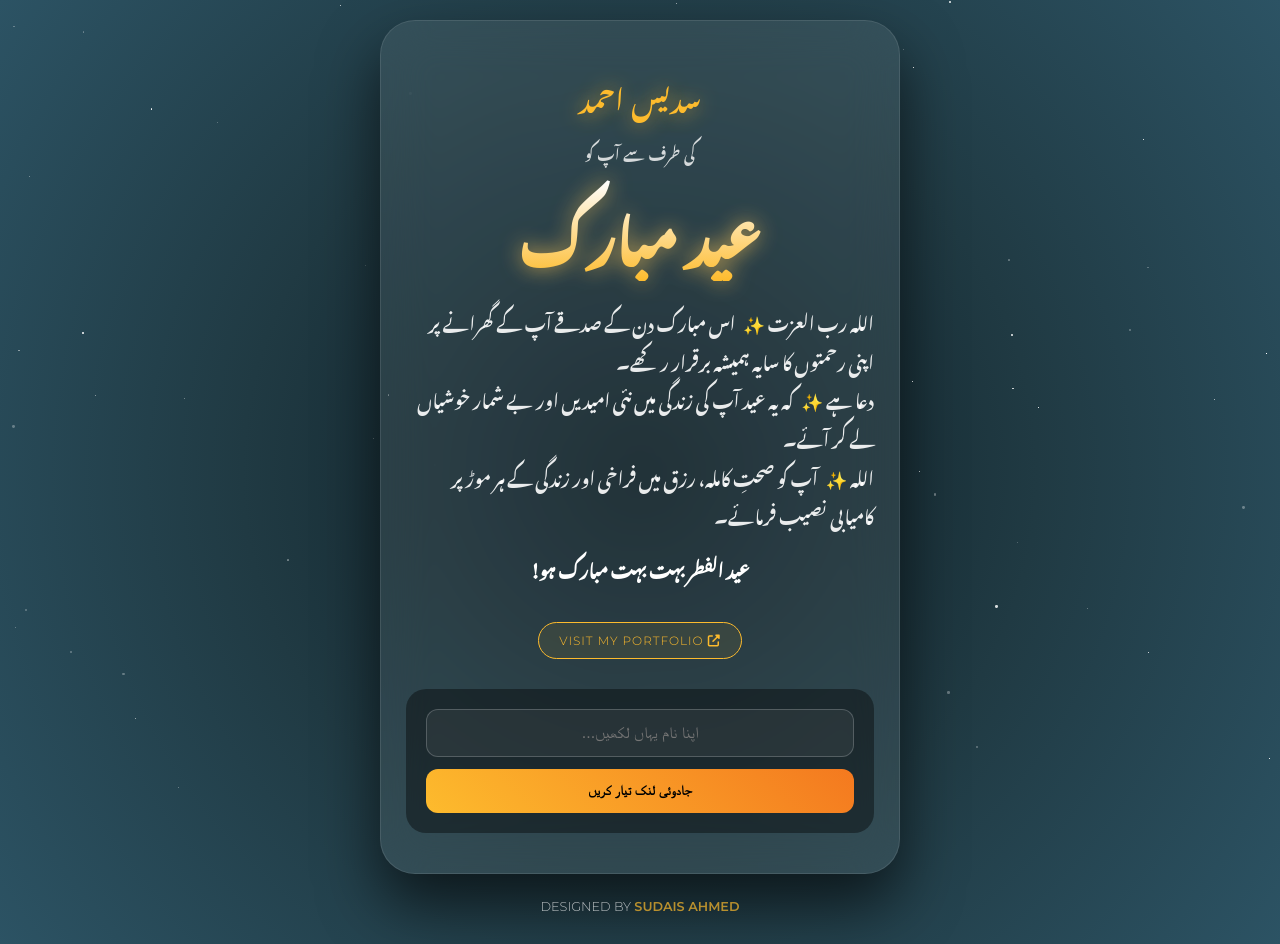
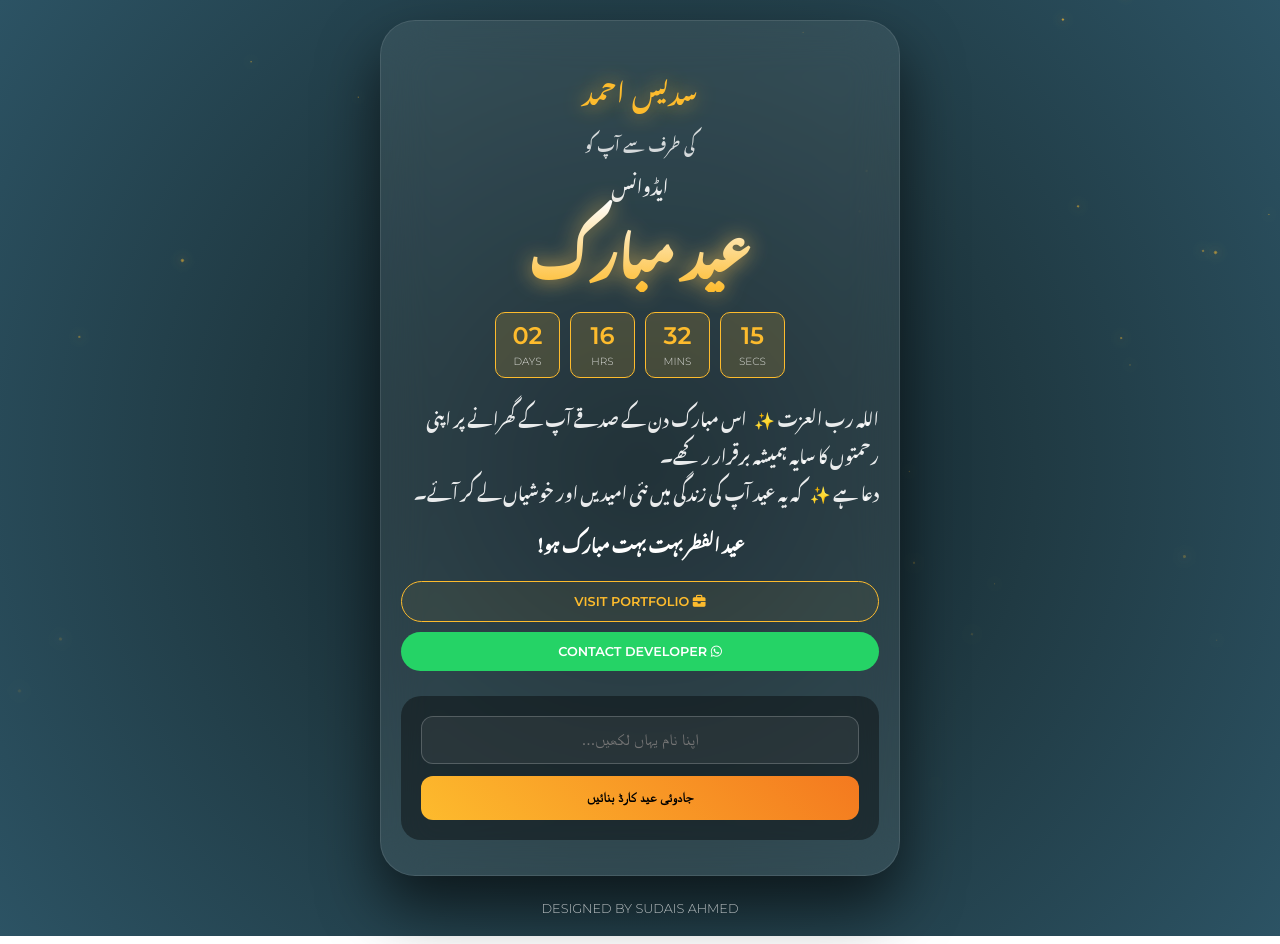
Before and after one commit to suddaishks/-, a plain HTML site: page index.html in a window 1280 px wide. Drawn offline with Linux system fonts and the light colour scheme; a web font is replaced by a local one.

Commit message:
Update index.html

```diff
--- a/index.html
+++ b/index.html
@@ -19,19 +19,19 @@
 
         body {
             background: radial-gradient(circle at center, #0f2027, #203a43, #2c5364);
-            min-height: 100vh; /* Changed to min-height for responsiveness */
+            min-height: 100vh;
             display: flex;
             justify-content: center;
             align-items: center;
             font-family: 'Montserrat', 'Noto Nastaliq Urdu', serif;
             color: white;
-            overflow-x: hidden; /* Prevent horizontal scroll */
+            overflow-x: hidden;
             position: relative;
-            padding: 20px 0; /* Add space for top/bottom on small screens */
+            padding: 20px 0;
         }
 
         .stars-background {
-            position: fixed; /* Fixed so it stays while scrolling */
+            position: fixed;
             width: 100%; height: 100%; top: 0; left: 0; z-index: 1;
         }
 
@@ -51,21 +51,29 @@
             -webkit-backdrop-filter: blur(25px);
             border: 1px solid rgba(255, 255, 255, 0.1);
             border-radius: 35px;
-            padding: 40px 25px;
+            padding: 35px 20px;
             box-shadow: 0 30px 60px rgba(0,0,0,0.6);
         }
 
         #dynamic-sender-name {
-            font-size: 1.7rem;
+            font-size: 1.6rem;
             color: var(--primary-gold);
             font-weight: 600;
             margin-bottom: 5px;
             text-shadow: var(--text-glow);
         }
 
+        #advance-tag {
+            font-size: 1.1rem;
+            color: #fff;
+            opacity: 0.9;
+            display: block;
+            margin-bottom: -15px;
+        }
+
         .eid-main-title {
             font-family: 'Noto Nastaliq Urdu', serif;
-            font-size: 3.5rem;
+            font-size: 3.2rem;
             line-height: 1.8;
             margin: 10px 0;
             background: linear-gradient(180deg, #fff, var(--primary-gold));
@@ -74,9 +82,27 @@
             animation: pulseGlow 3s infinite alternate;
         }
 
+        /* Countdown Timer Style */
+        .timer-container {
+            display: flex;
+            justify-content: center;
+            gap: 10px;
+            margin: 20px 0;
+            direction: ltr; /* Timer numbers in English look better */
+        }
+        .timer-box {
+            background: rgba(253, 187, 45, 0.15);
+            border: 1px solid var(--primary-gold);
+            border-radius: 10px;
+            padding: 8px;
+            min-width: 65px;
+        }
+        .timer-num { font-size: 1.5rem; font-weight: bold; color: var(--primary-gold); display: block; }
+        .timer-label { font-size: 0.65rem; text-transform: uppercase; opacity: 0.8; }
+
         .eid-wish-message {
             font-family: 'Noto Nastaliq Urdu', serif;
-            font-size: 1.1rem;
+            font-size: 1.05rem;
             line-height: 2.2;
             color: rgba(255, 255, 255, 0.9);
             margin: 20px 0;
@@ -85,23 +111,39 @@
 
         .prayer-bullet { color: var(--primary-gold); margin-left: 5px; }
 
-        .developer-portfolio {
+        .btn-group {
+            display: flex;
+            flex-direction: column;
+            gap: 10px;
             margin-top: 15px;
+        }
+
+        .action-btn {
             display: inline-block;
-            padding: 10px 20px;
-            background: rgba(253, 187, 45, 0.08);
+            padding: 12px 20px;
+            border-radius: 50px;
+            font-size: 0.8rem;
+            text-decoration: none;
+            transition: 0.3s;
+            font-weight: 600;
+        }
+
+        .portfolio-btn {
             border: 1px solid var(--primary-gold);
             color: var(--primary-gold);
-            text-decoration: none;
-            border-radius: 50px;
-            font-size: 0.75rem;
-            letter-spacing: 1px;
-            transition: 0.3s;
+            background: rgba(253, 187, 45, 0.05);
         }
-        .developer-portfolio:hover { background: var(--primary-gold); color: #000; }
+        .portfolio-btn:hover { background: var(--primary-gold); color: #000; }
+
+        .whatsapp-btn {
+            background: #25D366;
+            color: white;
+            border: none;
+        }
+        .whatsapp-btn:hover { background: #1da851; transform: scale(1.02); }
 
         .creator-tool-box {
-            margin-top: 30px;
+            margin-top: 25px;
             background: rgba(0, 0, 0, 0.4);
             border-radius: 20px;
             padding: 20px;
@@ -129,17 +171,10 @@
             border: none;
             width: 100%;
             cursor: pointer;
-            text-transform: uppercase;
             transition: 0.3s;
         }
 
-        .developer-tag {
-            margin-top: 25px;
-            font-size: 0.8rem;
-            opacity: 0.7;
-            padding-bottom: 10px;
-        }
-        .developer-tag span { color: var(--primary-gold); font-weight: bold; }
+        #share-section { display: none; margin-top: 20px; }
 
         @keyframes pulseGlow {
             0% { filter: drop-shadow(0 0 5px rgba(255,255,255,0.3)); }
@@ -151,25 +186,10 @@
             to { opacity: 1; transform: translateY(0); }
         }
 
-        #share-section { display: none; margin-top: 20px; }
-        .wa-share-link {
-            background: #25D366;
-            color: white;
-            padding: 14px;
-            border-radius: 12px;
-            text-decoration: none;
-            display: flex;
-            align-items: center;
-            justify-content: center;
-            gap: 10px;
-            font-weight: bold;
-        }
-
-        /* Mobile Adjustments */
-        @media (max-width: 480px) {
-            .eid-main-title { font-size: 2.8rem; }
-            .eid-wish-message { font-size: 1rem; }
-            .glass-card { padding: 30px 15px; }
+        /* Floating Stars Animation */
+        @keyframes fall {
+            0% { transform: translateY(-10vh) rotate(0deg); opacity: 1; }
+            100% { transform: translateY(100vh) rotate(360deg); opacity: 0; }
         }
     </style>
 </head>
@@ -182,62 +202,93 @@
         <div id="dynamic-sender-name">سدیس احمد</div>
         <div style="font-size: 0.9rem; opacity: 0.8;">کی طرف سے آپ کو</div>
 
+        <span id="advance-tag"></span>
         <h1 class="eid-main-title">عید مبارک</h1>
+
+        <div class="timer-container" id="timer-ui">
+            <div class="timer-box"><span class="timer-num" id="days">00</span><span class="timer-label">Days</span></div>
+            <div class="timer-box"><span class="timer-num" id="hours">00</span><span class="timer-label">Hrs</span></div>
+            <div class="timer-box"><span class="timer-num" id="mins">00</span><span class="timer-label">Mins</span></div>
+            <div class="timer-box"><span class="timer-num" id="secs">00</span><span class="timer-label">Secs</span></div>
+        </div>
 
         <div class="eid-wish-message">
             اللہ رب العزت <span class="prayer-bullet">✨</span> اس مبارک دن کے صدقے آپ کے گھرانے پر اپنی رحمتوں کا سایہ ہمیشہ برقرار رکھے۔ <br>
-            دعا ہے <span class="prayer-bullet">✨</span> کہ یہ عید آپ کی زندگی میں نئی امیدیں اور بے شمار خوشیاں لے کر آئے۔ <br>
-            اللہ <span class="prayer-bullet">✨</span> آپ کو صحتِ کاملہ، رزق میں فراخی اور زندگی کے ہر موڑ پر کامیابی نصیب فرمائے۔ <br>
+            دعا ہے <span class="prayer-bullet">✨</span> کہ یہ عید آپ کی زندگی میں نئی امیدیں اور خوشیاں لے کر آئے۔ <br>
             <strong style="color: #fff; display: block; margin-top: 15px; text-align: center;">عید الفطر بہت بہت مبارک ہو!</strong>
         </div>
 
-        <a href="https://suddaishks.github.io/suddais-portfolio/" target="_blank" class="developer-portfolio">
-            <i class="fas fa-external-link-alt"></i> VISIT MY PORTFOLIO
-        </a>
+        <div class="btn-group">
+            <a href="https://suddaishks.github.io/suddais-portfolio/" target="_blank" class="action-btn portfolio-btn">
+                <i class="fas fa-briefcase"></i> VISIT PORTFOLIO
+            </a>
+            <a href="https://wa.me/923000000000" class="action-btn whatsapp-btn">
+                <i class="fab fa-whatsapp"></i> CONTACT DEVELOPER
+            </a>
+        </div>
 
         <div id="creation-ui-box" class="creator-tool-box">
             <input type="text" id="userInputName" placeholder="اپنا نام یہاں لکھیں...">
-            <button class="btn-create-link" onclick="createFinalLink()">جادوئی لنک تیار کریں</button>
+            <button class="btn-create-link" onclick="createFinalLink()">جادوئی عید کارڈ بنائیں</button>
         </div>
 
         <div id="share-section">
-            <p style="margin-bottom: 10px; font-size: 0.85rem;">لنک تیار ہے! اب دوستوں کو بھیجیں:</p>
-            <a id="whatsapp-share-btn" href="#" target="_blank" class="wa-share-link">
+            <p style="margin-bottom: 10px; font-size: 0.85rem;">کارڈ تیار ہے! اب دوستوں کو بھیجیں:</p>
+            <a id="whatsapp-share-btn" href="#" target="_blank" class="action-btn whatsapp-btn" style="display: flex; align-items: center; justify-content: center; gap: 10px;">
                 <i class="fab fa-whatsapp"></i> واٹس ایپ پر شیئر کریں
             </a>
         </div>
     </div>
 
-    <div class="developer-tag">
+    <div style="margin-top: 25px; font-size: 0.8rem; opacity: 0.7;">
         DESIGNED BY <span>SUDAIS AHMED</span>
     </div>
 </div>
 
 <script>
+    // 1. Countdown Logic (21 March 2026)
+    const targetDate = new Date("March 21, 2026 06:00:00").getTime();
+
+    function updateTimer() {
+        const now = new Date().getTime();
+        const diff = targetDate - now;
+
+        if (diff > 0) {
+            document.getElementById('advance-tag').innerText = "ایڈوانس";
+            const d = Math.floor(diff / (1000 * 60 * 60 * 24));
+            const h = Math.floor((diff % (1000 * 60 * 60 * 24)) / (1000 * 60 * 60));
+            const m = Math.floor((diff % (1000 * 60 * 60)) / (1000 * 60));
+            const s = Math.floor((diff % (1000 * 60)) / 1000);
+
+            document.getElementById('days').innerText = d.toString().padStart(2, '0');
+            document.getElementById('hours').innerText = h.toString().padStart(2, '0');
+            document.getElementById('mins').innerText = m.toString().padStart(2, '0');
+            document.getElementById('secs').innerText = s.toString().padStart(2, '0');
+        } else {
+            document.getElementById('advance-tag').style.display = "none";
+            document.getElementById('timer-ui').style.display = "none";
+        }
+    }
+    setInterval(updateTimer, 1000);
+    updateTimer();
+
+    // 2. URL Name handling
     const urlParams = new URLSearchParams(window.location.search);
     const fromName = urlParams.get('from');
     if (fromName) {
         document.getElementById('dynamic-sender-name').innerText = decodeURIComponent(fromName);
     }
 
+    // 3. Create Share Link
     function createFinalLink() {
         const name = document.getElementById('userInputName').value;
-        const portfolio = "https://suddaishks.github.io/suddais-portfolio/";
-
         if (name) {
-            const baseLink = window.location.origin + window.location.pathname;
-            const finalLink = baseLink + "?from=" + encodeURIComponent(name);
-
-            // Professional message with portfolio link
+            const finalLink = window.location.origin + window.location.pathname + "?from=" + encodeURIComponent(name);
             const shareText = encodeURIComponent(
-                "🌙 *عید مبارک سرپرائز!* ✨\n\n" +
-                "دیکھو *" + name + "* نے آپ کے لیے ایک خوبصورت پیغام بھیجا ہے! \n" +
-                "فورا یہاں کلک کریں: " + finalLink + "\n\n" +
-                "── • ☪ • ──\n" +
-                "Developed by: *Sudais Ahmed*\n" +
-                "Portfolio: " + portfolio
+                "🌙 *تَقَبَّلَ اللهُ مِنَّا وَمِنْكُمُ*\n\n" +
+                "دیکھو *" + name + "* نے آپ کے لیے عید کا ایک خاص تحفہ بھیجا ہے! \n" +
+                "لنک کھولیں اور جادو دیکھیں: " + finalLink
             );
-
             document.getElementById('whatsapp-share-btn').href = "https://api.whatsapp.com/send?text=" + shareText;
             document.getElementById('creation-ui-box').style.display = "none";
             document.getElementById('share-section').style.display = "block";
@@ -246,25 +297,25 @@
         }
     }
 
-    // Star creation
+    // 4. Falling Stars Creation
     const starsContainer = document.getElementById('stars-field');
-    for (let i = 0; i < 70; i++) {
+    function createStar() {
         const star = document.createElement('div');
+        const size = Math.random() * 3 + 'px';
         star.style.position = 'absolute';
-        star.style.width = Math.random() * 3 + 'px';
-        star.style.height = star.style.width;
-        star.style.background = 'white';
+        star.style.width = size;
+        star.style.height = size;
+        star.style.background = '#fdbb2d';
         star.style.borderRadius = '50%';
-        star.style.top = Math.random() * 100 + '%';
-        star.style.left = Math.random() * 100 + '%';
+        star.style.left = Math.random() * 100 + 'vw';
+        star.style.top = '-10px';
         star.style.opacity = Math.random();
-        star.style.animation = 'twinkle ' + (Math.random() * 4 + 2) + 's infinite';
+        star.style.boxShadow = '0 0 10px #fdbb2d';
+        star.style.animation = `fall ${Math.random() * 3 + 4}s linear infinite`;
         starsContainer.appendChild(star);
+        setTimeout(() => star.remove(), 6000);
     }
-
-    const styleSheet = document.createElement("style");
-    styleSheet.innerText = `@keyframes twinkle { 0%, 100% { opacity: 0.3; } 50% { opacity: 1; } }`;
-    document.head.appendChild(styleSheet);
+    setInterval(createStar, 150);
 </script>
 
 </body>
```
